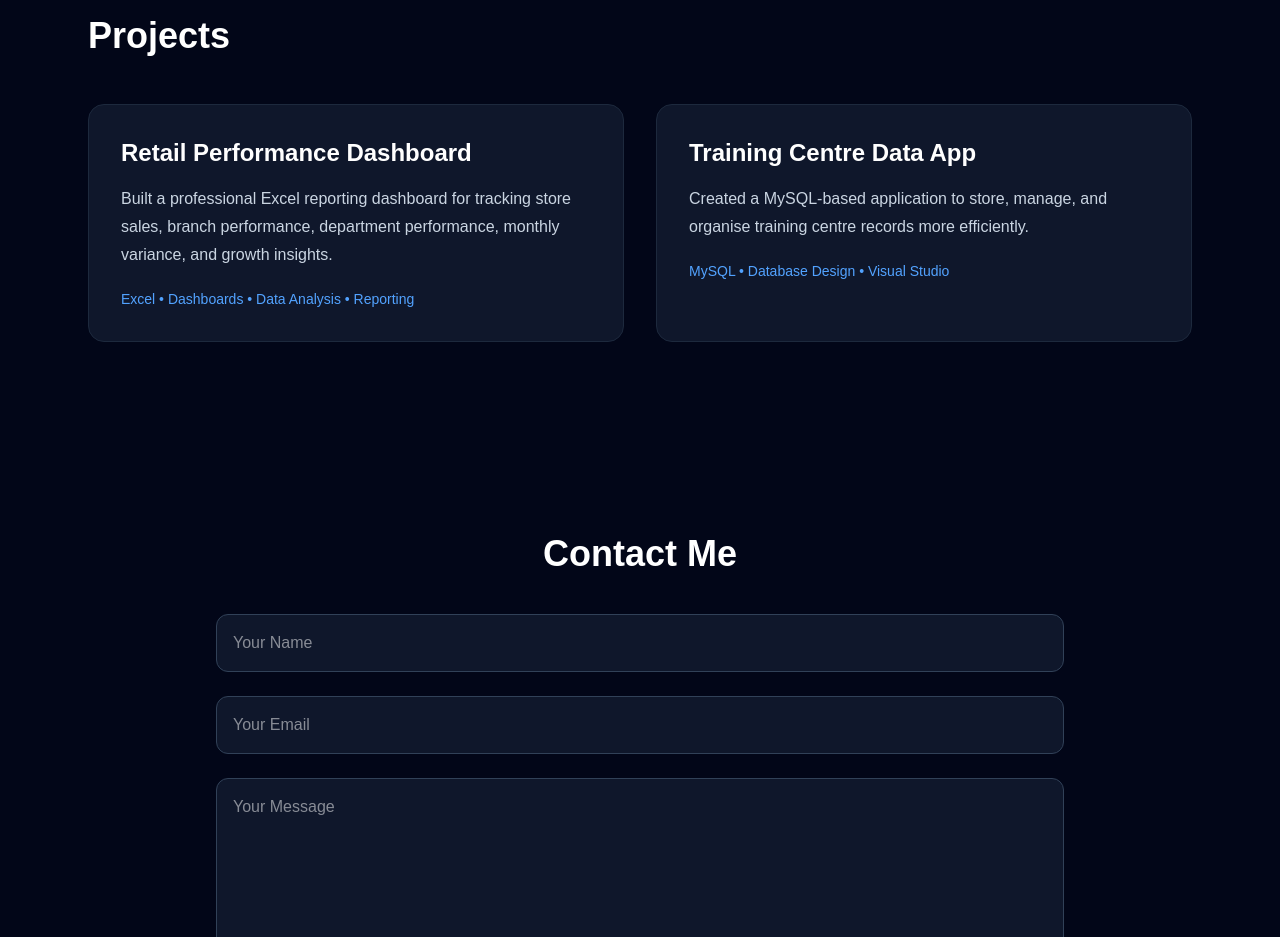
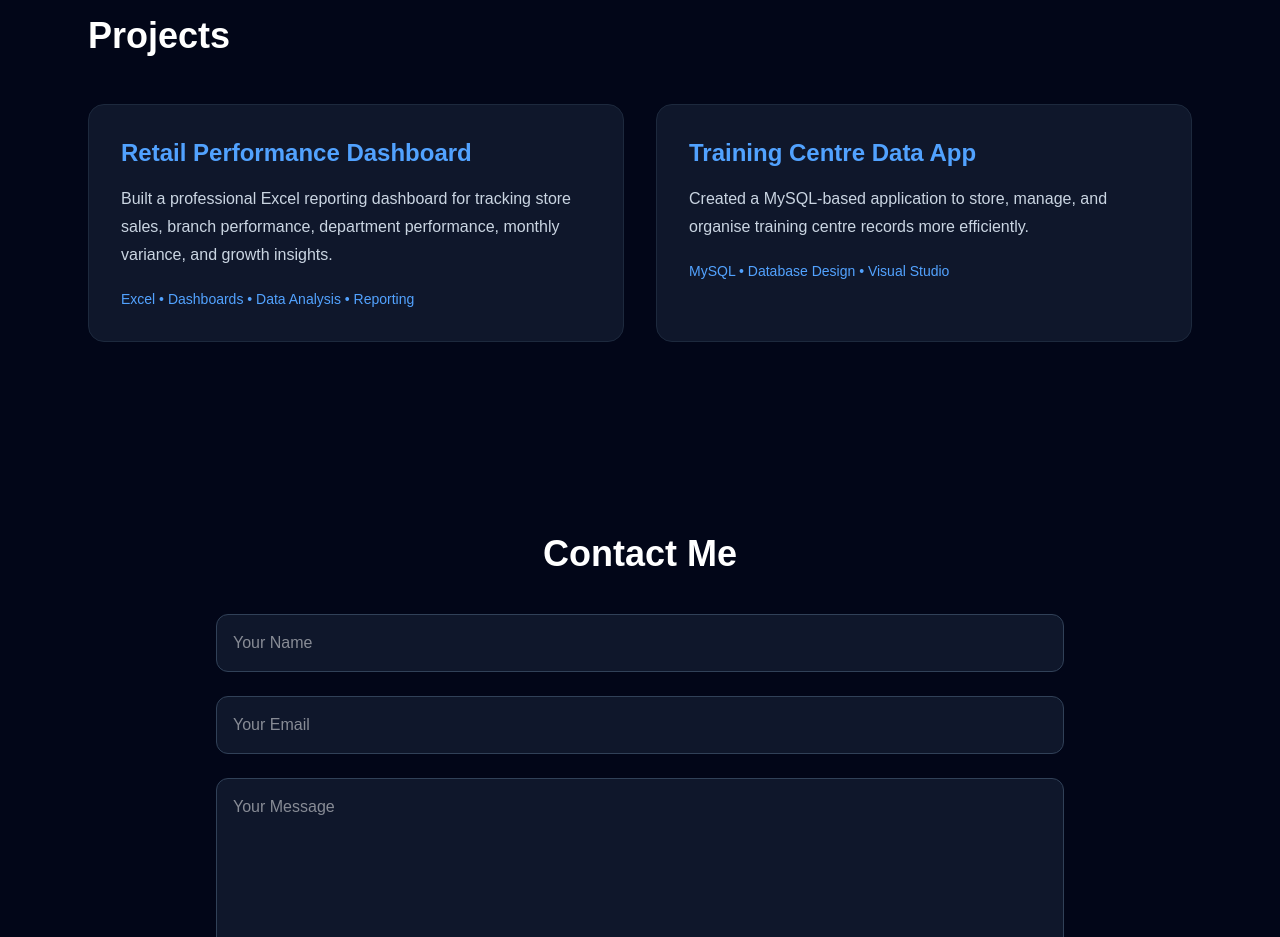
Before and after one commit to SnymanD/snyman-portfolio, a React (Vite) app: page / in a window 1280 px wide. Shown: the part 1720-2657 px from the top of the page. Built offline with nearby package versions, Linux system fonts and the light colour scheme.

Commit message:
changed the color of project titles

```diff
--- a/src/App.jsx
+++ b/src/App.jsx
@@ -256,7 +256,7 @@
 
         <div className="grid md:grid-cols-2 gap-8">
           <div className="bg-slate-900 p-8 rounded-2xl border border-slate-800 hover:border-blue-500 hover:-translate-y-2 transition duration-300">
-            <h3 className="text-2xl font-semibold mb-4">
+            <h3 className="text-2xl font-semibold mb-4 text-blue-400">
               Retail Performance Dashboard
             </h3>
             <p className="text-slate-300 leading-7 mb-5">
@@ -269,7 +269,7 @@
         </div>
 
         <div className="bg-slate-900 p-8 rounded-2xl border border-slate-800 hover:border-blue-500 hover:-translate-y-2 transition duration-300">
-          <h3 className="text-2xl font-semibold mb-4">
+          <h3 className="text-2xl font-semibold mb-4 text-blue-400">
             Training Centre Data App
           </h3>
           <p className="text-slate-300 leading-7 mb-5">
```
